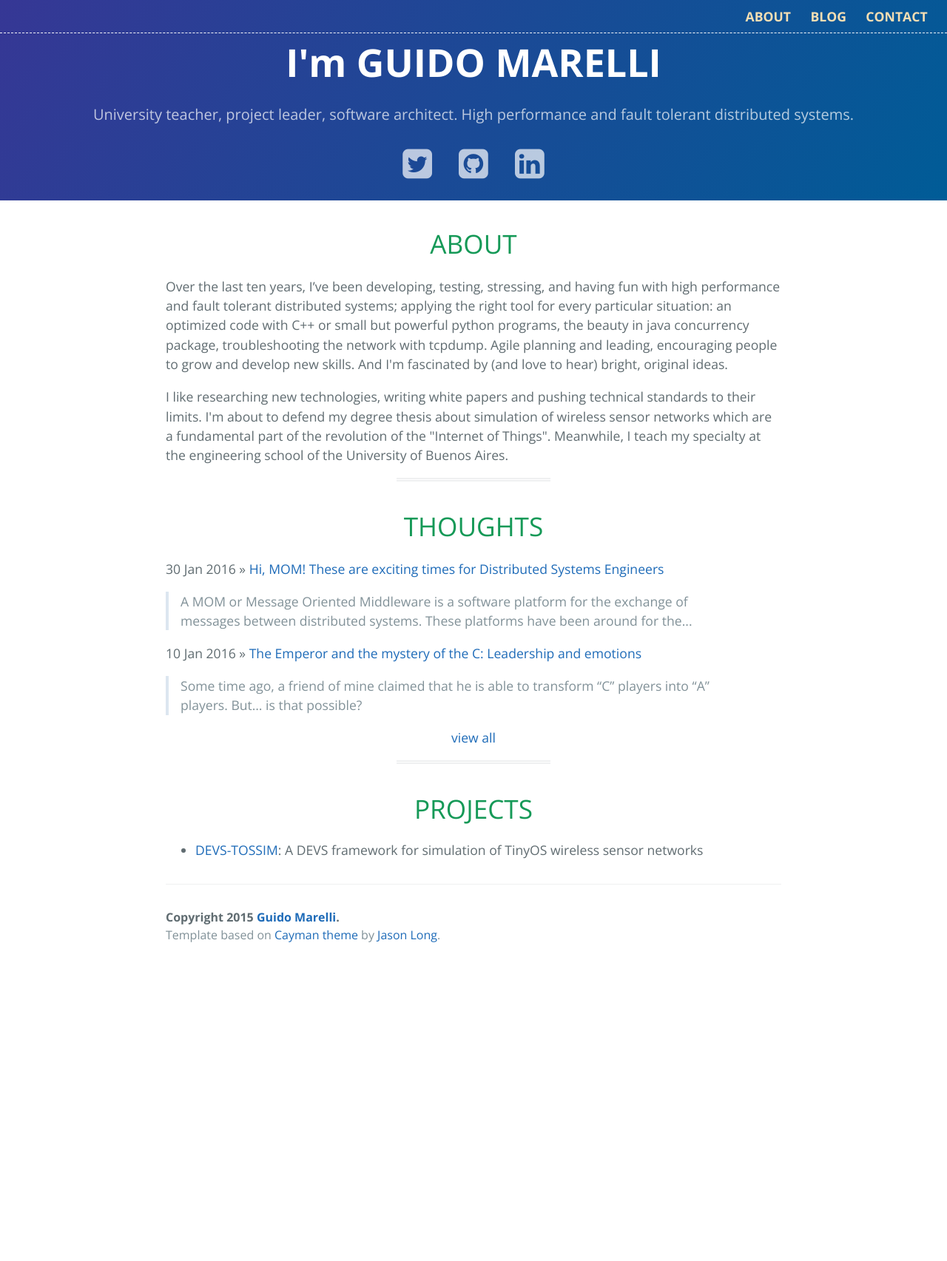
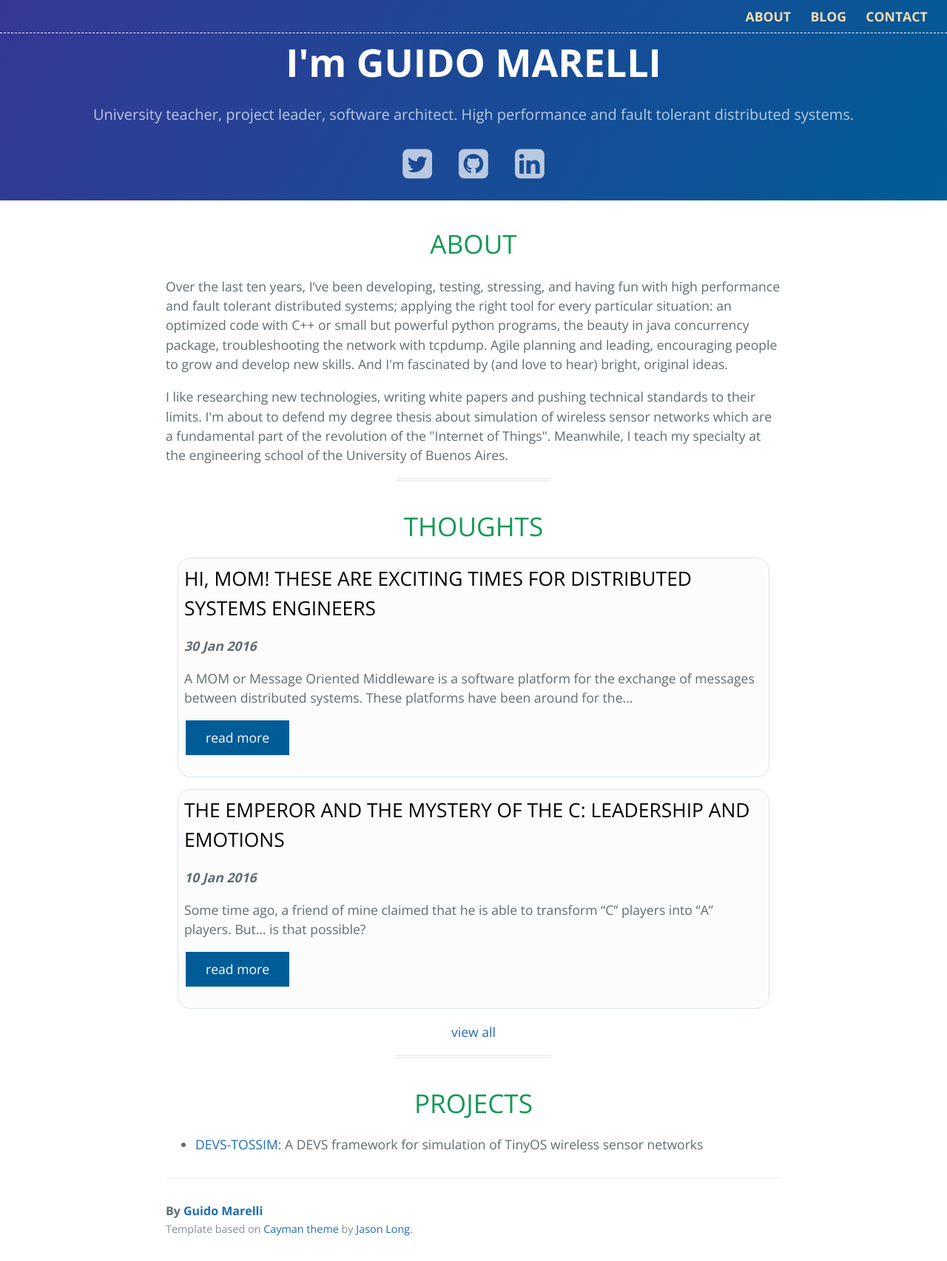
Before and after one commit to rgmarelli/rgmarelli.github.io, a Jekyll site: the page built from index.html, in a window 1280 px wide. Shown: the whole page at 74% size. Built offline with Jekyll 4.4.1, drawn with Linux system fonts in a browser that asks for light colours; nearby versions of some CDN libraries; before the commit the page ends 1308 px from its top, so only the background shows below that.

Commit message:
Better post navigation and styles

```diff
--- a/_includes/page-footer.html
+++ b/_includes/page-footer.html
@@ -1,4 +1,4 @@
 <footer class="site-footer">
-  <span class="site-footer-owner">Copyright 2015 <a href="/">{{ site.author }}</a>.</span>
+  <span class="site-footer-owner">By <a href="/">{{ site.author }}</a></span>
   <span class="site-footer-credits">Template based on <a href="https://github.com/pietromenna/jekyll-cayman-theme">Cayman theme</a> by <a href="http://github.com/jasonlong">Jason Long</a>.</span>
 </footer>
--- a/css/cayman.css
+++ b/css/cayman.css
@@ -211,7 +211,9 @@ a {
   font-weight: bold; }
 
 .site-footer-credits {
-  color: #819198; }
+  color: #819198;
+  font-size: 0.9rem;
+}
 
 .nav {
   font-weight: bold;
@@ -263,3 +265,88 @@ hr.sep {
    border-bottom: none;
    background-color: transparent;
 }
+
+.morebtn {
+    background-color: #005C97;
+    border: none;
+    color: white;
+    padding: 10px 27px;
+    text-align: center;
+    text-decoration: none;
+    display: inline-block;
+    margin: 4px 2px;
+    cursor: pointer;
+    -webkit-transition-duration: 0.4s; /* Safari */
+    transition-duration: 0.4s;text-decoration: none;
+ }
+
+.morebtn:hover {
+    box-shadow: 0 12px 16px 0 rgba(0,0,0,0.24),0 17px 50px 0 rgba(0,0,0,0.19);
+    text-decoration: none;
+}
+
+.postsummary {
+  border: solid 1px #dce6f0;
+  border-radius: 1em 1em;
+  background-color: #fcfcfc;
+  margin: 1.0rem 1.0rem 1.0rem 1.0rem;
+  padding: 0.5rem 0.5rem;
+}
+
+.postsummary h2 {
+  text-align: left;
+  color: #000000;
+}
+
+.postsummary .postdate {
+  font-style: italic;
+  font-weight: bold;
+}
+
+.postnav {
+  width:100%;
+  margin: 1.0rem 0.0rem 1.0rem 0.0rem;
+}
+
+.postnav ul {
+  list-style: none;
+  margin: 0;
+  padding: .5em 0;
+}
+
+.postnav ul li {
+  display:inline;
+}
+
+.postnav ul li .prev {
+  float: left;
+  width: 45%;
+}
+
+.postnav ul li .next {
+  float: right;
+  width: 45%;
+}
+
+.post h2 {
+  text-transform: capitalize;
+  font-weight: bold;
+}
+
+.post h3 {
+  font-style: italic;
+}
+
+.clearfix:before,
+.clearfix:after {
+  content: "";
+  display: table;
+}
+
+.clearfix:after {
+  clear: both;
+}
+
+.clearfix {
+  zoom: 1; /* ie 6/7 */
+}
--- a/index.html
+++ b/index.html
@@ -13,7 +13,12 @@ title: {{ site.name }}
 
   <h1>Thoughts</h1>
     {% for post in site.posts limit:2 %}
-      <p>{{ post.date | date_to_string }} &raquo; <a href="{{ post.url | prepend: site.baseurl }}">{{ post.title }}</a></p><blockquote> {{ post.excerpt | truncatewords:25 }}</blockquote>
+      <div class="postsummary">
+          <h2>{{ post.title }}</h2>
+          <p class="postdate">{{ post.date | date_to_string }}</p>
+          <p> {{ post.excerpt | truncatewords:25 }}</p>
+          <p><a class="morebtn" href="{{ post.url | prepend: site.baseurl }}">read more</a></p>
+      </div>
     {% endfor %}
 
   <p><center><a href="/blog.html">view all</a></center></p>
```
Also changed, not shown: _layouts/post.html (+17 -2 lines), blog.html (+6 -2 lines).
